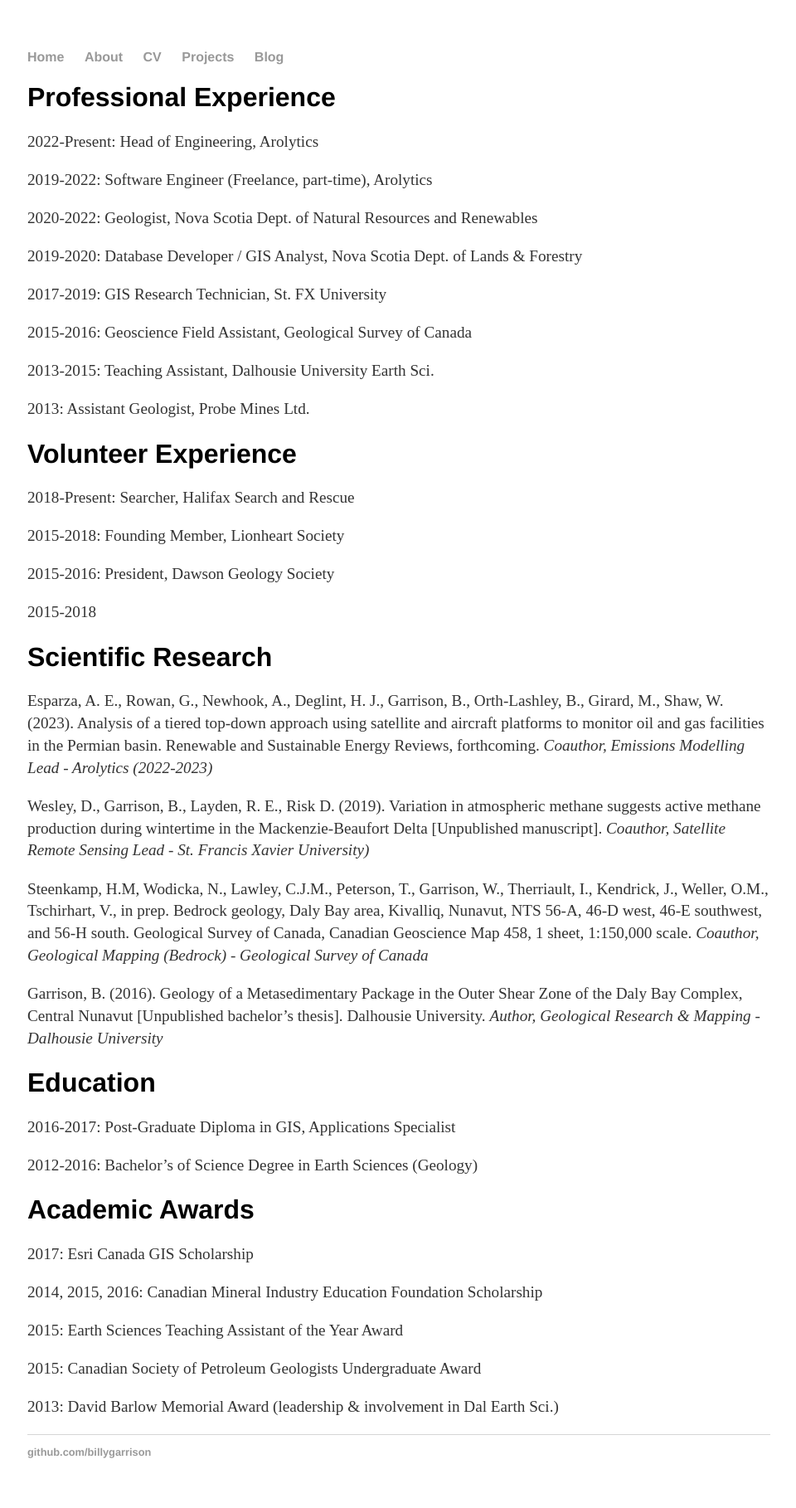
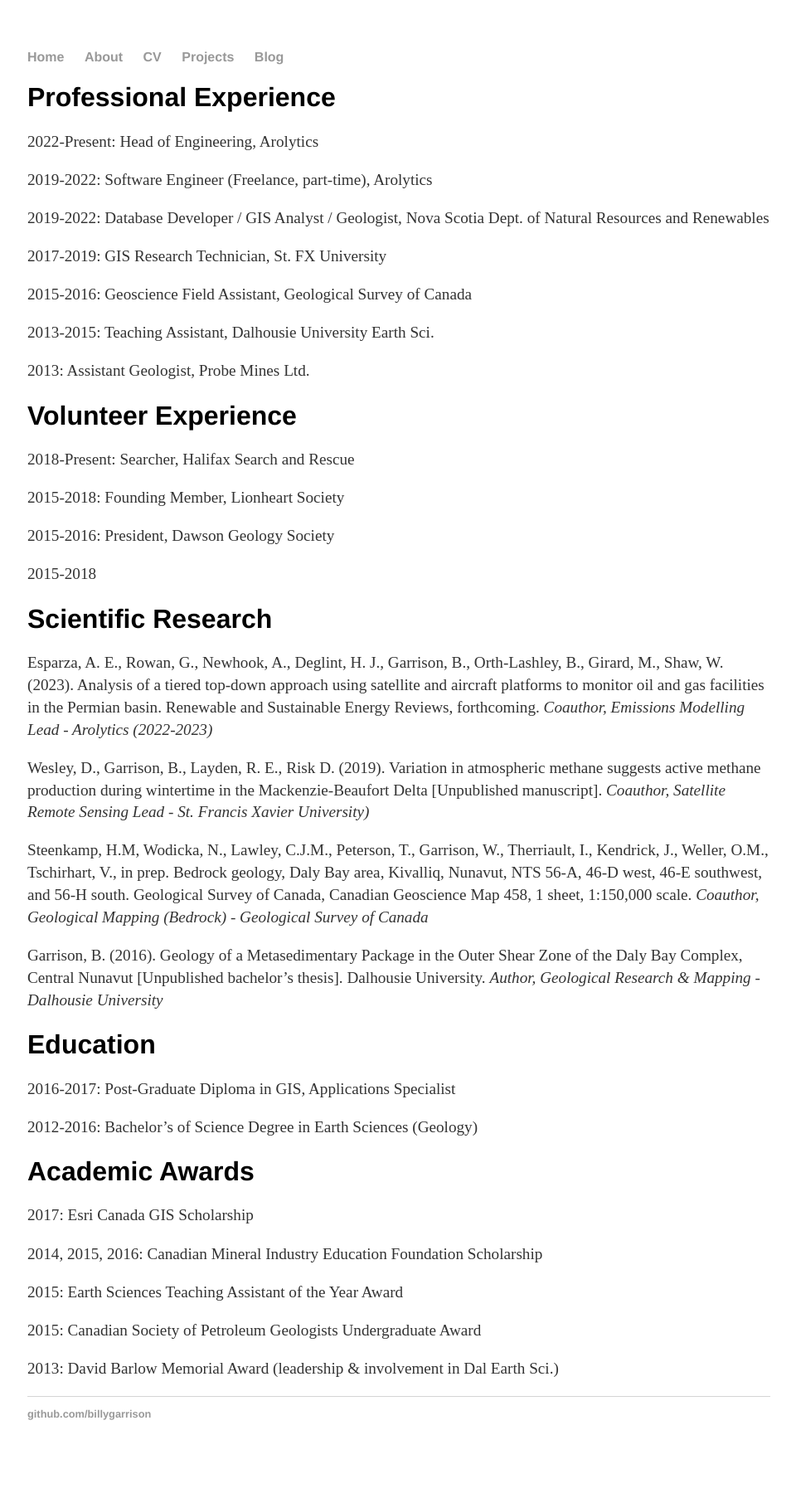
Before and after one commit to billygarrison/billygarrison.github.io, a Jekyll site: the page built from cv.md, in a window 1280 px wide. Shown: the whole page at 83% size, without its empty margins (159-1119 px from the left). Built offline with Jekyll 4.4.1, drawn with Linux system fonts in a browser that asks for light colours; after the commit the page ends 1772 px from its top, so only the background shows below that.

Commit message:
Update cv.md

```diff
--- a/cv.md
+++ b/cv.md
@@ -8,9 +8,7 @@
 
 2019-2022: Software Engineer (Freelance, part-time), Arolytics
 
-2020-2022: Geologist, Nova Scotia Dept. of Natural Resources and Renewables
-
-2019-2020: Database Developer / GIS Analyst, Nova Scotia Dept. of Lands & Forestry
+2019-2022: Database Developer / GIS Analyst / Geologist, Nova Scotia Dept. of Natural Resources and Renewables
 
 2017-2019: GIS Research Technician, St. FX University
 
```
